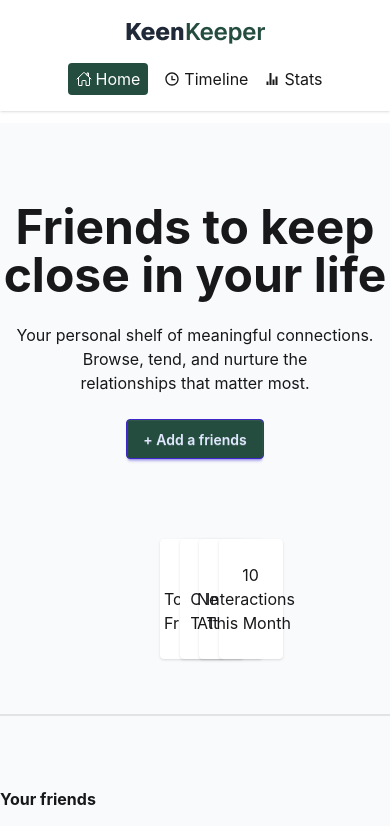
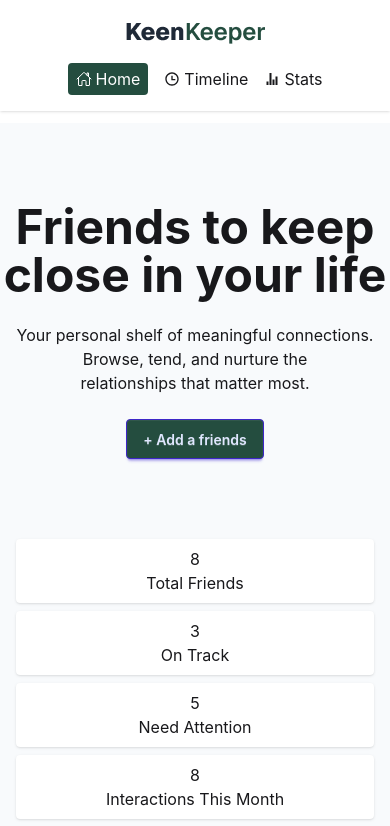
Before and after one commit to sheikh-muzammil2026/B13-A7-keen-keeper, a React (Vite) app: page / in a window 390 px wide. Shown: the top 826 px of the page. Built offline with nearby package versions, Linux system fonts and the light colour scheme.

Commit message:
Card section of home page has been made responsive.

```diff
--- a/src/Components/Home/Banner.jsx
+++ b/src/Components/Home/Banner.jsx
@@ -15,22 +15,22 @@ relationships that matter most.</h2>
         <button className="banner-addFriends-btn btn btn-primary bg-[#244D3F]">+ Add a friends</button>
            </div>
 
-           <div className="grid grid-cols-4 gap-2 justify-center items-center pb-8 px-40">
+           <div className="grid grid-cols-1 md:grid-cols-4 gap-2 justify-center items-center pb-8 px-4 md:px-40">
 
-                <div className='bg-base-100 px-8 py-6 rounded shadow flex flex-col justify-center items-center'>
-                    <p>10</p>
+                <div className='bg-base-100 px-1 py-2 md:px-8 md:py-6 rounded shadow flex flex-col justify-center items-center'>
+                    <p>8</p>
                     <p>Total Friends</p>
                 </div >
-                <div className='bg-base-100 px-8 py-6 rounded shadow flex flex-col justify-center items-center'>
+                <div className='bg-base-100 px-1 py-2 md:px-8 md:py-6 rounded shadow flex flex-col justify-center items-center'>
                     <p>3</p>
                     <p>On Track</p>
                 </div>
-                <div className='bg-base-100 px-8 py-6 rounded shadow flex flex-col justify-center items-center'>
-                    <p>6</p>
+                <div className='bg-base-100 px-1 py-2 md:px-8 md:py-6 rounded shadow flex flex-col justify-center items-center'>
+                    <p>5</p>
                     <p>Need Attention</p>
                 </div>
-                <div className='bg-base-100 px-8 py-6 rounded shadow flex flex-col justify-center items-center'>
-                    <p>10</p>
+                <div className='bg-base-100 px-1 py-2 md:px-8 md:py-6 rounded shadow flex flex-col justify-center items-center'>
+                    <p>8</p>
                     <p>Interactions This Month</p>
                 </div>
            </div>
--- a/src/Components/Home/CardSection.jsx
+++ b/src/Components/Home/CardSection.jsx
@@ -12,8 +12,8 @@ const CardSection = () => {
     // console.log(data);
     return (
         <div className='container mx-auto py-12'>
-            <h2 className='mb-4 font-bold'>Your friends</h2>
-             <div className='grid grid-cols-4 justify-center items-center gap-3'>
+            <h2 className='mb-4 font-bold text-center md:text-left'>Your friends</h2>
+             <div className='grid grid-cols-1 p-4 md:grid-cols-4 justify-center items-center gap-3'>
                 {
                     data.map((friend, index)=>
                         (<div key={index}>
```
